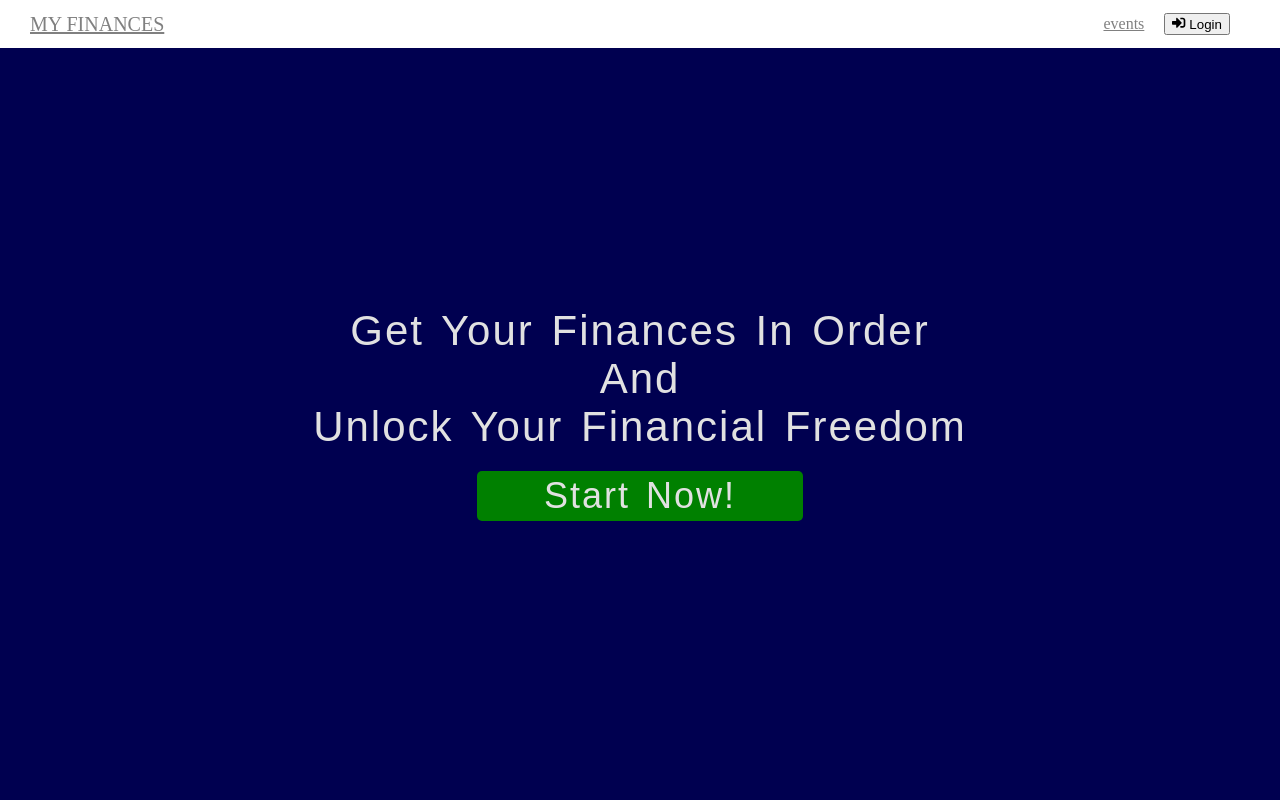
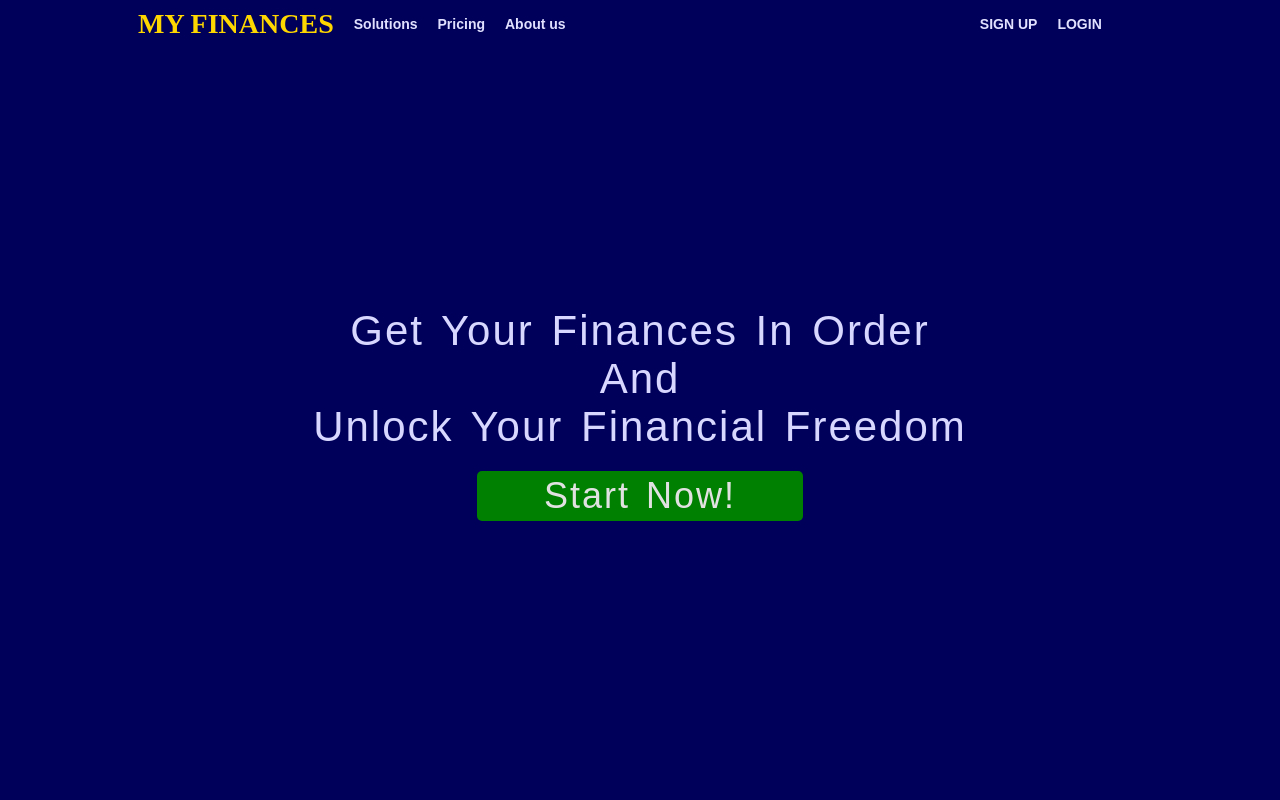
Before and after one commit to LeonardoHui/my-finances-app, a Next.js app: page / in a window 1280 px wide. Shown: the top 800 px of the page. Built offline with nearby package versions, Linux system fonts and the light colour scheme; no server answers.

Commit message:
feat: header update

```diff
--- a/components/Header.js
+++ b/components/Header.js
@@ -14,17 +14,35 @@ export default function Header() {
       <div className={styles.logo}>
         <Link href="/">My Finances</Link>
       </div>
+      <div className={styles.subheader}>
+        {user ? (
+          <div></div>
+        ) : (
+          <>
             <nav>
               <ul>
                 <li>
-            <Link href="/events">events</Link>
+                  <Link href="/solutions">Solutions</Link>
                 </li>
-
+                <li>
+                  <Link href="/pricing">Pricing</Link>
+                </li>
+                <li>
+                  <Link href="/about">About us</Link>
+                </li>
+              </ul>
+            </nav>
+          </>
+        )}
+        <nav className={styles.login}>
+          <ul>
             {user ? (
               // If logged in
               <>
                 <li>
-                <Link href="/something">something visable only logged in</Link>
+                  <Link href="/something">
+                    something visable only logged in
+                  </Link>
                 </li>
                 <li>
                   <button onClick={() => logout()}>
@@ -36,16 +54,16 @@ export default function Header() {
               // If logged out
               <>
                 <li>
-                <Link href="/account/login">
-                  <button>
-                    <FaSignInAlt /> Login
-                  </button>
-                </Link>
+                  <Link href="/account/register">Sign up</Link>
+                </li>
+                <li>
+                  <Link href="/account/login">Login</Link>
                 </li>
               </>
             )}
           </ul>
         </nav>
+      </div>
     </header>
   );
 }
--- a/styles/Header.module.css
+++ b/styles/Header.module.css
@@ -1,21 +1,35 @@
 .header {
   display: flex;
+  align-items: center;
+  background: rgb(0, 0, 90);
+  height: 6vh;
+  padding: 0 10vw;
+  box-shadow: 0 2px 5px rgba(0, 0, 90, 0.5);
+}
+
+.subheader {
+  display: flex;
   justify-content: space-between;
+  width: 60vw;
   align-items: center;
-  background: white;
-  color: black;
-  height: 6vh;
-  padding: 0 30px;
-  box-shadow: 0 2px 5px rgb(0, 0, 0, 0.1);
+  background: rgb(0, 0, 90);
 }
 
 .header a {
-  color: gray;
-  margin-right: 20px;
+  color: rgb(225, 225, 255);
+  margin: 10px;
+  text-decoration: none;
+  font-size: 14px;
+  font-family: sans-serif;
+  font-weight: bolder;
+}
+
+.login {
+  text-transform: uppercase;
 }
 
 .header a:hover {
-  color: black;
+  color: rgb(200, 200, 255);
 }
 
 .header ul {
@@ -23,16 +37,20 @@
   align-items: center;
   justify-content: center;
   list-style: none;
+  padding: 0;
 }
 
-.logo {
-  color: red;
-  font-size: 20px;
+.logo a {
+  color: gold;
   text-transform: uppercase;
+  text-decoration: none;
+  font-weight: bolder;
+  font-family: serif;
+  font-size: 28px;
 }
 
-.log a {
-  color: red;
+.logo a:hover {
+  color: goldenrod;
 }
 
 @media (max-width: 768px) {
--- a/styles/Landing.module.css
+++ b/styles/Landing.module.css
@@ -4,7 +4,7 @@
   justify-content: center;
   height: 94vh;
   width: 100vw;
-  background-color: rgb(0, 0, 80);
+  background-color: rgb(0, 0, 90);
 }
 
 .hero {
@@ -12,7 +12,7 @@
 }
 
 .hero h1 {
-  color: rgb(225, 225, 225);
+  color: rgb(215, 215, 255);
   text-transform: capitalize;
   text-align: center;
   font-family: sans-serif;
```
Lines whose indentation alone changed are shown as unchanged.
